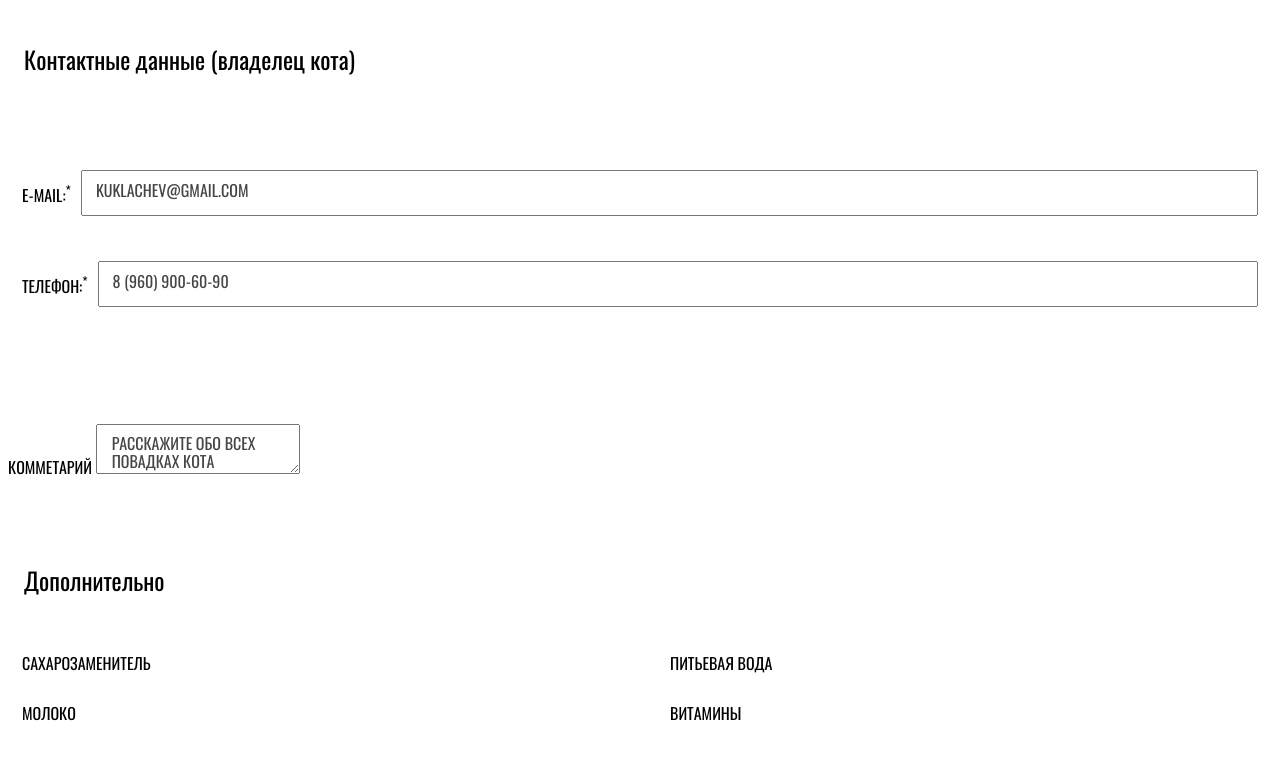
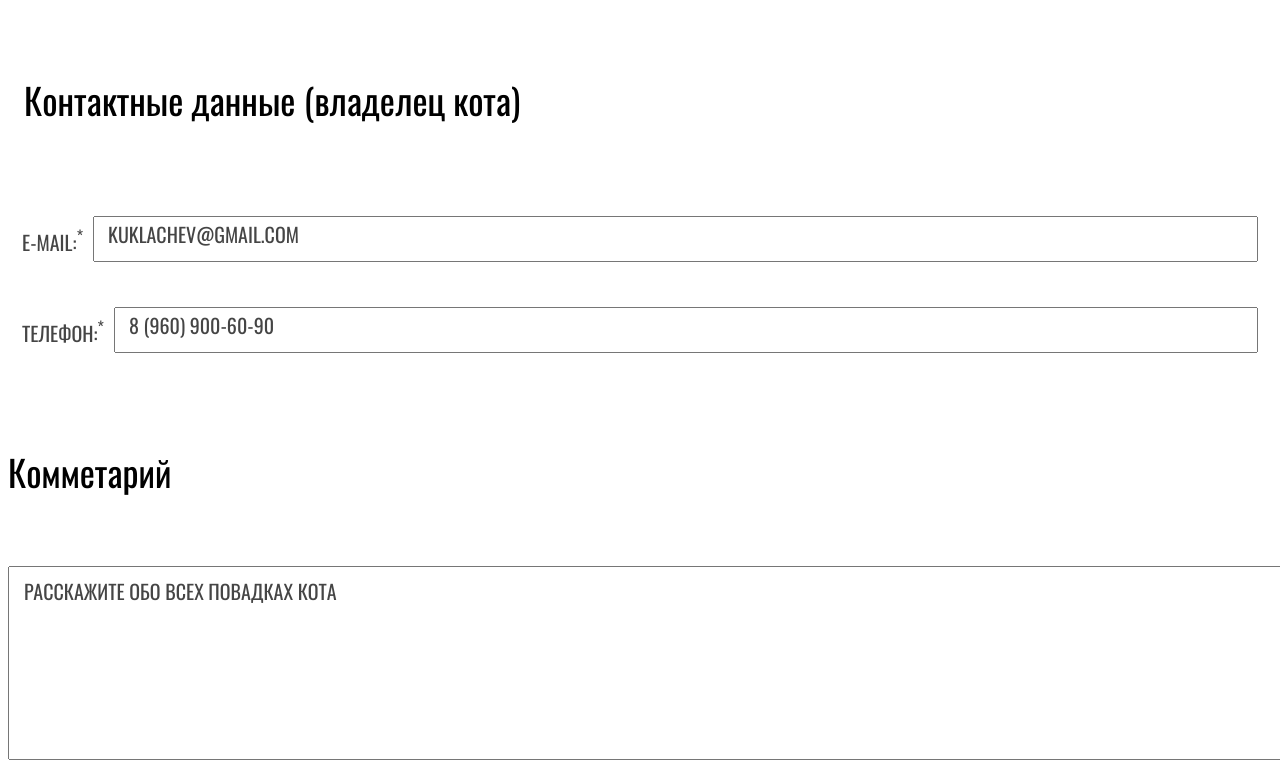
Before and after one commit to evilinyoursoul/71520-cat-energy-23, a plain HTML site: page source/form.html in a window 1280 px wide. Shown: the part 572-1338 px from the top of the page. Drawn offline with nearby package versions, Linux system fonts and the light colour scheme; files that its build step writes are made by us from their sources.

Commit message:
Continue styling form

```diff
--- a/source/form.html
+++ b/source/form.html
@@ -39,7 +39,7 @@
         <form class="form program-selection__form" action="https://echo.htmlacademy.ru" method="post">
           <div class="form__wrapper">
             <fieldset class="form__fieldset">
-              <legend class="page__hidden form__legend">
+              <legend class="page__hidden form__title">
                 Данные кота
               </legend>
               <p class="form__set">
@@ -56,7 +56,7 @@
               </p>
             </fieldset>
             <fieldset class="form__fieldset">
-              <legend class="page__hidden form__legend">
+              <legend class="page__hidden form__title">
                 Цель программы
               </legend>
               <ul class="form__list">
@@ -76,7 +76,7 @@
             </fieldset>
           </div>
           <fieldset class="form__fieldset">
-            <legend class="form__legend">
+            <legend class="form__title">
               Контактные данные (владелец кота)
             </legend>
             <div class="form__list form__list--owner">
@@ -90,12 +90,12 @@
               </p>
             </div>
             </fieldset>
-            <p class="form__fieldset">
-              <label class="form__label form__label--textarea" for="comment-id">Комметарий</label>
+            <div class="form__fieldset">
+              <label class="form__title" for="comment-id">Комметарий</label>
               <textarea class="form__textarea" name="comment" id="comment-id" placeholder="Расскажите обо всех повадках кота"></textarea>
-            </p>
+            </div>
           <fieldset class="form__fieldset">
-            <legend class="form__legend">
+            <legend class="form__title">
               Дополнительно
             </legend>
             <ul class="form__list form__list--checkbox">
--- a/source/sass/blocks/form.scss
+++ b/source/sass/blocks/form.scss
@@ -56,10 +56,15 @@
   }
 }
 
-.form__legend {
+.form__title {
   font-size: 24px;
   line-height: 26px;
   text-transform: none;
+
+  @media (min-width: 768px) {
+    font-size: 36px;
+    line-height: 36px;
+  }
 }
 
 .form__set {
@@ -79,11 +84,36 @@
     line-height: 18px;
     text-transform: uppercase;
     color: var(--special-text);
+
+    @media (min-width: 768px) {
+      font-size: 20px;
+      line-height: 30px;
+    }
+  }
+}
+
+.form__label {
+  font-size: 16px;
+  line-height: 18px;
+  text-transform: uppercase;
+  color: var(--special-text);
+
+  @media (min-width: 768px) {
+    font-size: 20px;
+    line-height: 30px;
   }
 }
 
 .form__textarea {
   padding: 9px 12px 9px 15px;
+  width: 100%;
+  height: 150px;
+  margin-top: 37px;
+
+  @media (min-width: 768px) {
+    height: 174px;
+    margin-top: 76px;
+  }
 
   &::placeholder {
     font-family: var(--accent-font);
@@ -91,6 +121,11 @@
     line-height: 18px;
     text-transform: uppercase;
     color: var(--special-text);
+
+    @media (min-width: 768px) {
+      font-size: 20px;
+      line-height: 30px;
+    }
   }
 }
 
```
